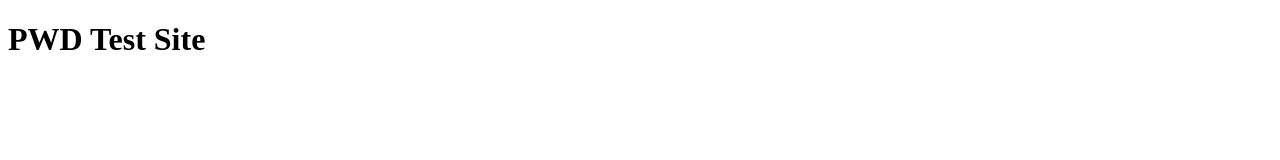
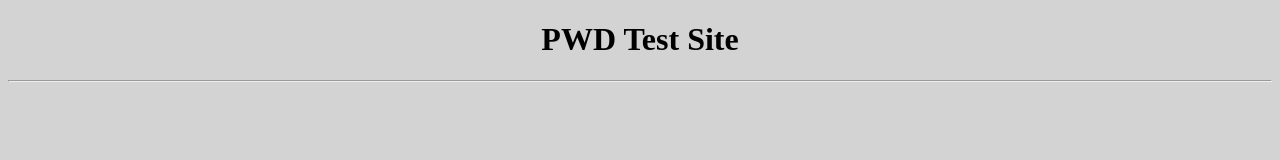
Before and after one commit to AndersonBlanco/TestPage, a plain HTML site: page index.html in a window 1280 px wide. Drawn offline with Linux system fonts and the light colour scheme.

Commit message:
struct+styled

```diff
--- /dev/null
+++ b/index.css
@@ -0,0 +1,6 @@
+html, body{
+    text-align: center;
+    align-items: center;
+    justify-content:center;
+    background-color: lightgray;
+}
--- a/index.html
+++ b/index.html
@@ -5,17 +5,21 @@
     <meta http-equiv="X-UA-Compatible" content="IE=edge">
     <meta name="viewport" content="width=device-width, initial-scale=1.0">
     <title>Document</title>
+    <link rel ='stylesheet' href = './index.css'/>
 </head>
 <body>
     <header>
         <h1>PWD Test Site</h1>
 
         </header>
+        <hr/>
         <content>
 
         </content>
         <footer>
 
         </footer>
+
+        <script src = './index.js'></script>
 </body>
 </html>
```
Also changed, not shown: index.js (added).
